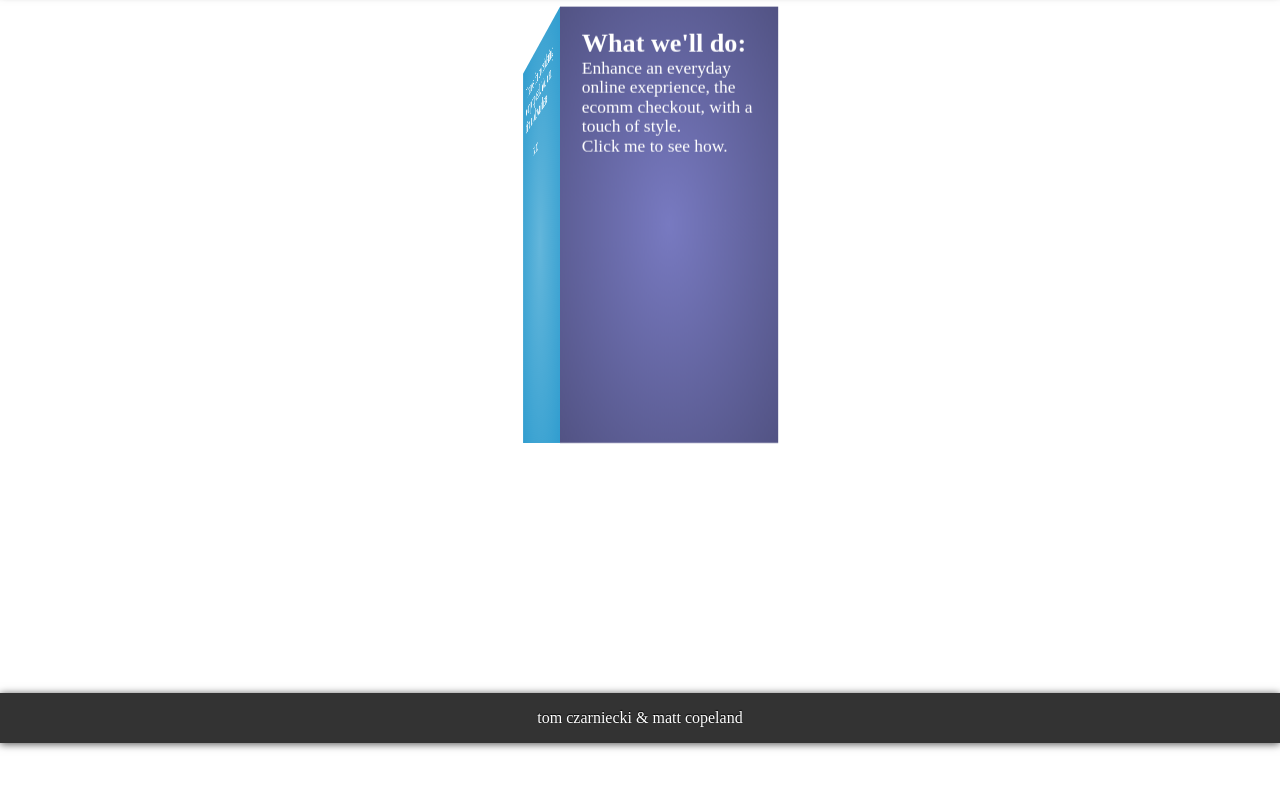
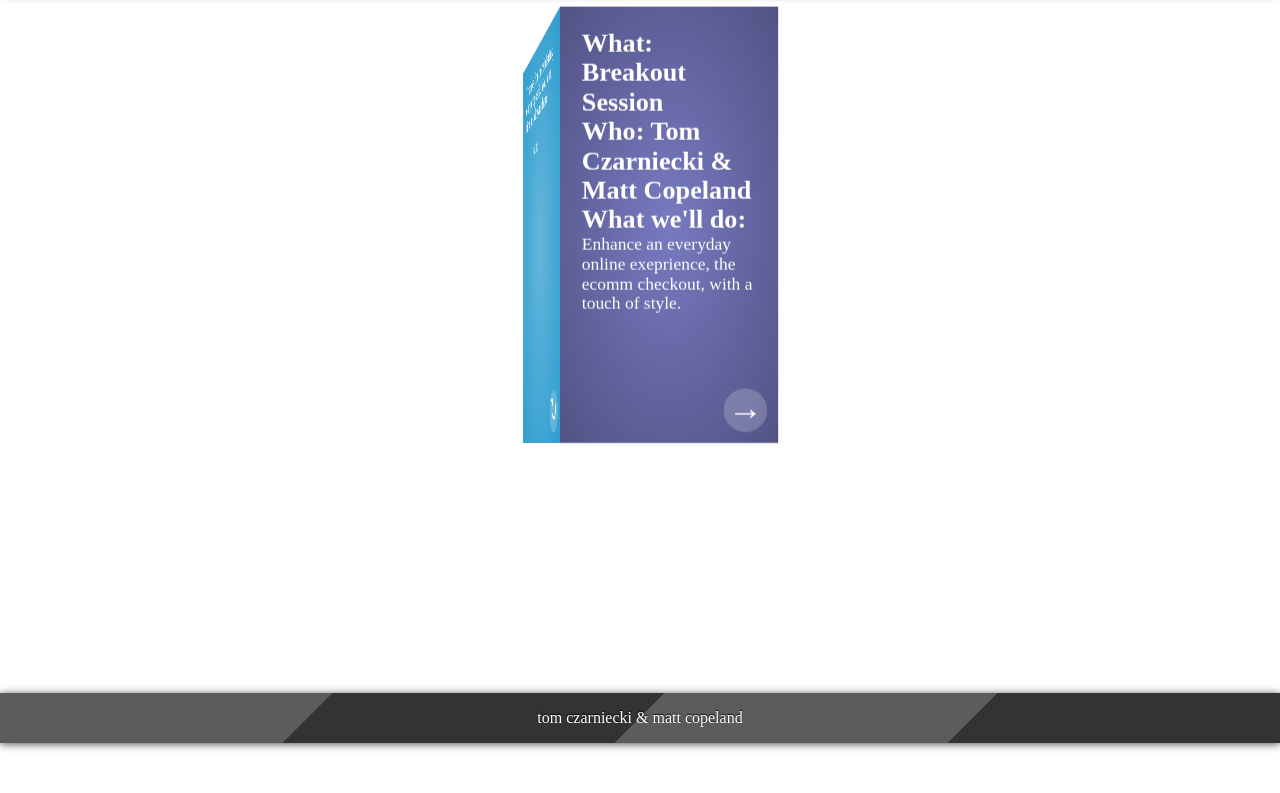
Before and after one commit to matthewcopeland/awayday, a plain HTML site: page index.html in a window 1280 px wide. Shown: the part 57-850 px from the top of the page. Drawn offline with nearby package versions, Linux system fonts and the light colour scheme.

Commit message:
Modified content, added headerfooter stripes, arrows.

```diff
--- a/index.html
+++ b/index.html
@@ -15,9 +15,10 @@
     <section class="box">
 
       <article class="side one">
+        <h2>What: Breakout Session</h2>
+        <h2>Who: Tom Czarniecki &amp; Matt Copeland</h2>
         <h2>What we'll do:</h2>
         <p>Enhance an everyday online exeprience, the ecomm checkout, with a touch of style.</p>
-        <p>Click me to see how.</p>
       </article>
 
       <article class="side two">
--- a/style.css
+++ b/style.css
@@ -8,11 +8,12 @@ header, footer {
   line-height: 50px;
   vertical-align: middle;
   text-align: center;
-  background: #333;
   text-shadow: 0px -1px 1px rgba(0,0,0, 1);
   -webkit-box-shadow: 0px 1px 8px 0px rgba(0,0,0, .7);
      -moz-box-shadow: 0px 1px 8px 0px rgba(0,0,0, .7);
           box-shadow: 0px 1px 8px 0px rgba(0,0,0, .7);
+  background-color: #333;
+  background-image: -webkit-linear-gradient(-45deg, rgba(255, 255, 255, .2) 25%, transparent 25%, transparent 50%, rgba(255, 255, 255, .2) 50%, rgba(255, 255, 255, .2) 75%, transparent 75%, transparent);
 }
 
 header {top:0;right:0;left:0;}
@@ -50,6 +51,22 @@ article {
   padding: 20px;
   -webkit-backface-visibility: hidden;
 }
+article:after {
+  content: "\02192";
+  display: block;
+  position: absolute;
+  bottom: 10px;
+  right: 10px;
+  font-size: 2em;
+  border-radius: 50%;
+  background-color: rgba(255,255,255, .2);
+  height: 40px;
+  width: 40px;
+  text-align: center;
+}
+article.side.four:after { content: "\021bb";}
+article:hover:after {       box-shadow: 0 2px 3px 0 rgba(0,0,0, .4); }
+article:active:after { inset box-shadow: 0 2px 3px 0 rgba(0,0,0, .4); }
 
 .side.one   {  -webkit-transform:                   translateZ( 100px ); }
 .side.two   {  -webkit-transform: rotateY(  90deg ) translateZ( 100px ); }
@@ -58,9 +75,6 @@ article {
 .side.top  {   -webkit-transform: rotateX(  90deg ) translateZ( 100px ); }
 .side.bottom{  -webkit-transform: rotateX( 270deg ) translateZ( 300px ); }
 
-.side.top {background-color: red;}
-.side.bottom {background-color: black;}
-.side.top, .side.bottom {height: 200px;}
 /* colors */
 .side.one{
 background: -moz-radial-gradient(center, ellipse cover, rgba(120,122,193,1) 0%, rgba(82,83,132,1) 100%);
@@ -78,10 +92,16 @@ background: -webkit-radial-gradient(center, ellipse cover, rgba(89,127,77,1) 0%,
 background: -moz-radial-gradient(center, ellipse cover, rgba(99,182,219,1) 0%, rgba(48,157,207,1) 100%);
 background: -webkit-radial-gradient(center, ellipse cover, rgba(99,182,219,1) 0%,rgba(48,157,207,1) 100%);
 }
+.side.top {background-color: red;}
+.side.bottom {background-color: black;}
+.side.top, .side.bottom {height: 200px;}
+
+
 
 .ball {
   position: absolute;
   bottom: -15px;
+  left: 0;
   height: 100px;
   width: 100px;
   border-radius: 50%;
@@ -90,7 +110,6 @@ background: -webkit-radial-gradient(center, ellipse cover, rgba(99,182,219,1) 0%
   -webkit-animation: bounce .5s  infinite alternate;
 }
 
-
 /* animations! */
 @-webkit-keyframes bounce {
   0%    { bottom: -15px; height: 70px;  width: 110px; border-bottom: 1px solid #000; }
```
